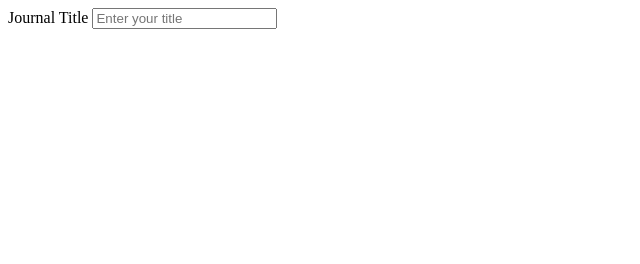
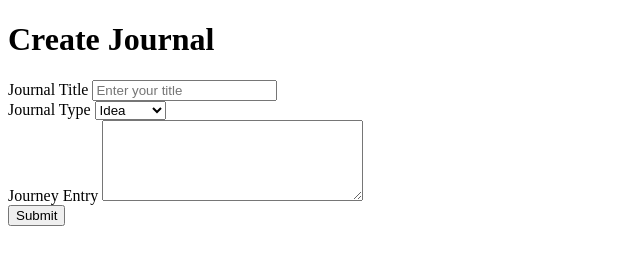
Before and after one commit to aloysiusemmanuel/online-journal, a plain HTML site: page create-journal.html in a window 1280 px wide. Shown: the whole page, without its empty margins (0-640 px from the left). Drawn offline with Linux system fonts and the light colour scheme.

Commit message:
login and create journal page

```diff
--- a/create-journal.html
+++ b/create-journal.html
@@ -6,10 +6,35 @@
     <title>Create Journal</title>
 </head>
 <body>
-    <form action="" method="post">
+    <h1>Create Journal</h1>
+
+    <form action="api/v1/journals" method="post">
+
         <label for="main-title">Journal Title</label>
-        <input id="main-title" type="text" name="title" placeholder="Enter your title">
+        <input id="main-title" type="text" name="title" placeholder="Enter your title" required minlength="6">
 
+        <br>
+
+        <label for="journal-category">Journal Type</label>
+        <select id="journey-category" name="category" required>
+            <option value="idea">Idea</option>
+            <option value="note">Note</option>
+            <option value="goal">Goal</option>
+            <option value="habit">Habit</option>
+            <option value="memory">Memory</option>
+            <option value="mood">Mood</option>
+            <option value="event">Event</option>
+            <option value="task">Task</option>
+        </select>
+
+        <br>
+
+        <label for="journey-entry">Journey Entry</label>
+        <textarea id="journey-entry" name="entry" cols="30" rows="5" minlength="10" required></textarea>
+
+        <br>
+
+        <button type="submit">Submit</button>
 
     </form>
 
```
Also changed, not shown: login.html (+19 -0 lines).
